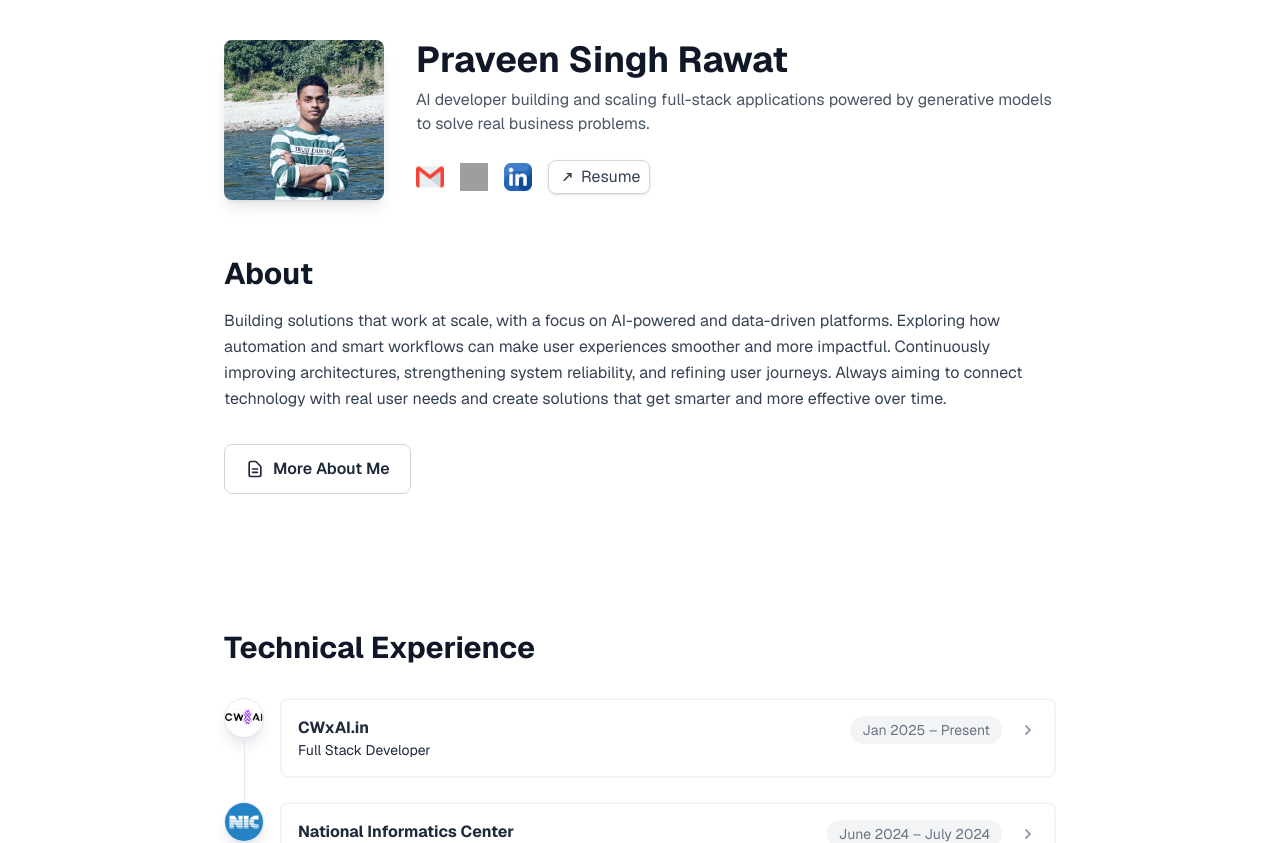
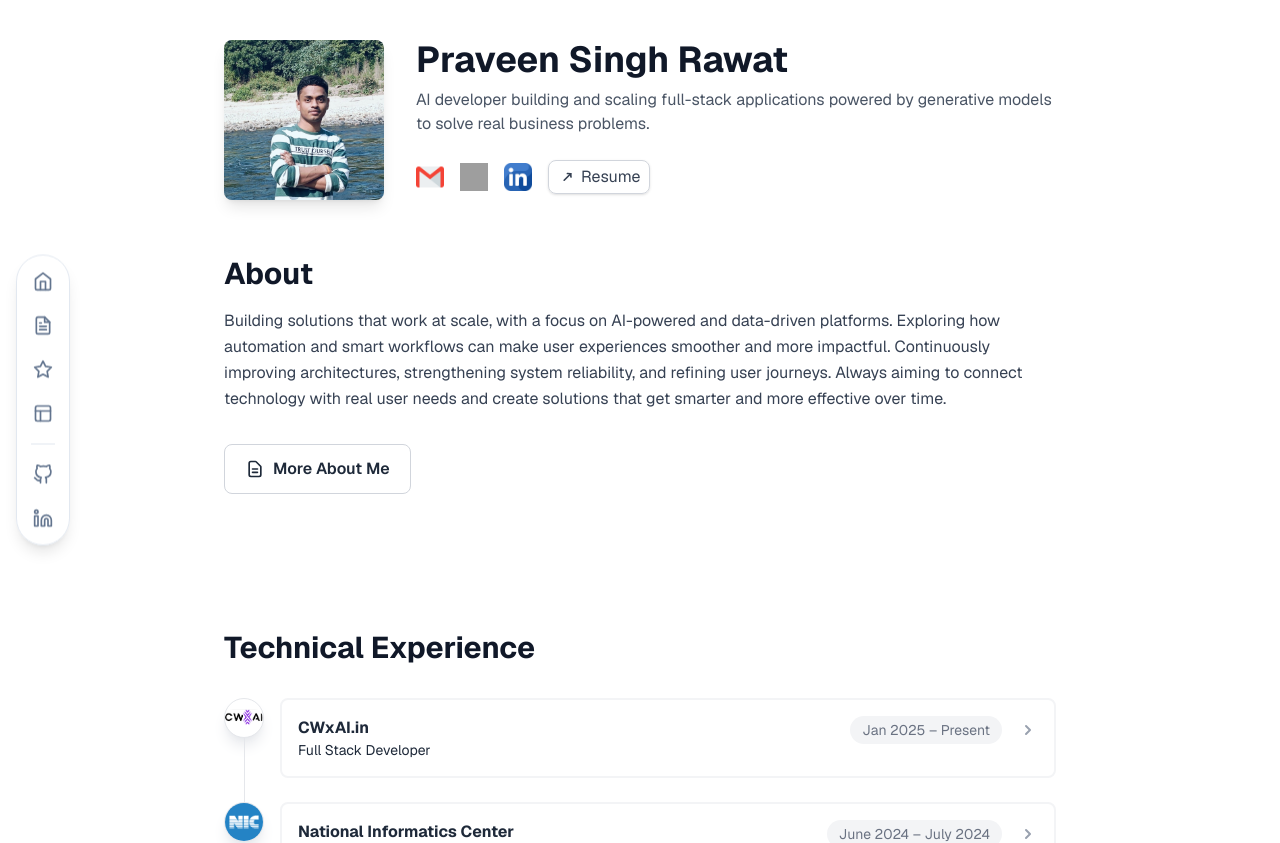
Before and after one commit to psrwt/portfolio, a Next.js app: page / in a window 1280 px wide. Shown: the top 843 px of the page. Built offline with nearby package versions, Linux system fonts and the light colour scheme; grey boxes are pictures that could not be loaded.

Commit message:
navigation toot-tip

```diff
--- a/src/app/globals.css
+++ b/src/app/globals.css
@@ -23,6 +23,10 @@ body {
   background: var(--background);
   color: var(--foreground);
   font-family: Arial, Helvetica, sans-serif;
+}
+
+html {
+  scroll-behavior: smooth; /* <--- ADD THIS LINE */
 }
 
 @keyframes fade-in-up {
--- a/src/app/page.tsx
+++ b/src/app/page.tsx
@@ -1,4 +1,5 @@
 "use client";
+import { FloatingNav } from "@/components/FloatingNav";
 import Hero from "@/components/Hero";
 import Projects from "@/components/Projects";
 import TechnicalExperience from "@/components/TechnicalExperience";
@@ -8,19 +9,34 @@ import { motion } from "framer-motion"
 export default function Home() {
   return (
     <main className="min-h-screen bg-white flex justify-center">
+
+      <div className="hidden sm:block">
+        <FloatingNav />
+      </div>
+
       <motion.div
         initial={{ opacity: 0, y: 50, filter: "blur(5px)" }}   // to control the blur density
         animate={{ opacity: 1, y: 0, filter: "blur(0px)" }}
         transition={{ duration: 1, ease: "easeOut" }}
         style={{ opacity: 0 }}
       >
-        <Hero />
 
-        <TechnicalExperience />
+        <section id="home" >
+          <Hero />
+        </section>
 
-        <TechStack />
+        <section id="experience">
+          <TechnicalExperience />
+        </section>
 
-        <Projects />
+        <section id="skills">
+          <TechStack />
+        </section>
+
+        <section id="projects">
+          <Projects />
+        </section>
+
       </motion.div>
     </main>
   );
--- /dev/null
+++ b/src/components/FloatingNav.tsx
@@ -0,0 +1,123 @@
+'use client';
+
+import React, { useState, useRef } from 'react'; // Import useRef
+import { motion, AnimatePresence } from 'framer-motion';
+import Link from 'next/link';
+
+// --- Icon Components (Declared First) ---
+const HomeIcon = () => (
+  <svg width="20" height="20" viewBox="0 0 24 24" fill="none" stroke="currentColor" strokeWidth="2" strokeLinecap="round" strokeLinejoin="round"><path d="m3 9 9-7 9 7v11a2 2 0 0 1-2 2H5a2 2 0 0 1-2-2z"></path><polyline points="9 22 9 12 15 12 15 22"></polyline></svg>
+);
+const ExperienceIcon = () => (
+  <svg width="20" height="20" viewBox="0 0 24 24" fill="none" stroke="currentColor" strokeWidth="2" strokeLinecap="round" strokeLinejoin="round"><path d="M14 2H6a2 2 0 0 0-2 2v16a2 2 0 0 0 2 2h12a2 2 0 0 0 2-2V8z"></path><polyline points="14 2 14 8 20 8"></polyline><line x1="16" y1="13" x2="8" y2="13"></line><line x1="16" y1="17" x2="8" y2="17"></line><polyline points="10 9 9 9 8 9"></polyline></svg>
+);
+const SkillsIcon = () => (
+  <svg width="20" height="20" viewBox="0 0 24 24" fill="none" stroke="currentColor" strokeWidth="2" strokeLinecap="round" strokeLinejoin="round"><polygon points="12 2 15.09 8.26 22 9.27 17 14.14 18.18 21.02 12 17.77 5.82 21.02 7 14.14 2 9.27 8.91 8.26 12 2"></polygon></svg>
+);
+const ProjectsIcon = () => (
+    <svg width="20" height="20" viewBox="0 0 24 24" fill="none" stroke="currentColor" strokeWidth="2" strokeLinecap="round" strokeLinejoin="round"><rect x="3" y="3" width="18" height="18" rx="2" ry="2"></rect><line x1="3" y1="9" x2="21" y2="9"></line><line x1="9" y1="21" x2="9" y2="9"></line></svg>
+);
+const GitHubIcon = () => (
+  <svg width="20" height="20" viewBox="0 0 24 24" fill="none" stroke="currentColor" strokeWidth="2" strokeLinecap="round" strokeLinejoin="round"><path d="M9 19c-5 1.5-5-2.5-7-3m14 6v-3.87a3.37 3.37 0 0 0-.94-2.61c3.14-.35 6.44-1.54 6.44-7A5.44 5.44 0 0 0 20 4.77 5.07 5.07 0 0 0 19.91 1S18.73.65 16 2.48a13.38 13.38 0 0 0-7 0C6.27.65 5.09 1 5.09 1A5.07 5.07 0 0 0 5 4.77a5.44 5.44 0 0 0-1.5 3.78c0 5.42 3.3 6.61 6.44 7A3.37 3.37 0 0 0 9 18.13V22"></path></svg>
+);
+const LinkedInIcon = () => (
+  <svg width="20" height="20" viewBox="0 0 24 24" fill="none" stroke="currentColor" strokeWidth="2" strokeLinecap="round" strokeLinejoin="round"><path d="M16 8a6 6 0 0 1 6 6v7h-4v-7a2 2 0 0 0-2-2 2 2 0 0 0-2 2v7h-4v-7a6 6 0 0 1 6-6z"></path><rect x="2" y="9" width="4" height="12"></rect><circle cx="4" cy="4" r="2"></circle></svg>
+);
+
+// --- Type Definitions ---
+type NavItem = {
+  id: string;
+  name: string;
+  href: string;
+  icon: JSX.Element;
+  external?: boolean;
+  type?: never;
+};
+type NavDivider = {
+  type: 'divider';
+  id?: never;
+  name?: never;
+};
+
+// --- Navigation Data ---
+const navItems: (NavItem | NavDivider)[] = [
+  { id: 'home', name: 'Home', href: '#home', icon: <HomeIcon /> },
+  { id: 'experience', name: 'Experience', href: '#experience', icon: <ExperienceIcon /> },
+  { id: 'skills', name: 'Skills', href: '#skills', icon: <SkillsIcon /> },
+  { id: 'projects', name: 'Projects', href: '#projects', icon: <ProjectsIcon /> },
+  { type: 'divider' },
+  { id: 'github', name: 'GitHub', href: 'https://github.com/PraveenSRawatGithub', icon: <GitHubIcon />, external: true },
+  // CORRECTED: The name is now 'LinkedIn'
+  { id: 'linkedin', name: 'LinkedIn', href: 'https://linkedin.com/in/praveensinghrawat', icon: <LinkedInIcon />, external: true },
+];
+
+// --- Main Component ---
+export function FloatingNav({ activeId }: { activeId: string }) {
+  // Store the top position in state along with the ID
+  const [hoveredItem, setHoveredItem] = useState<{ id: string; top: number } | null>(null);
+  const navRef = useRef<HTMLDivElement>(null); // Ref for the main nav container
+
+  return (
+    <nav
+      className="fixed top-1/2 left-4 -translate-y-1/2 z-50"
+      onMouseLeave={() => setHoveredItem(null)}
+    >
+      <AnimatePresence>
+        {hoveredItem && (
+          <motion.div
+            layoutId="tooltip"
+            initial={{ opacity: 0, x: -10 }}
+            animate={{ opacity: 1, x: 0 }}
+            exit={{ opacity: 0, x: -10 }}
+            transition={{ duration: 0.2 }}
+            className="absolute left-full ml-4 px-3 py-1.5 bg-slate-800 text-white text-sm font-semibold rounded-md shadow-lg whitespace-nowrap"
+            // Use the stored `top` value for perfect positioning
+            style={{ top: hoveredItem.top, transform: 'translateY(8px)' }}
+          >
+            {navItems.find(item => item.id === hoveredItem.id)?.name}
+          </motion.div>
+        )}
+      </AnimatePresence>
+
+      <div
+        ref={navRef} // Attach ref to the container
+        className="flex flex-col items-center gap-2 p-2 bg-white/70 backdrop-blur-md border border-slate-200 rounded-full shadow-lg"
+      >
+        {navItems.map((item, index) =>
+          item.type === 'divider' ? (
+            <div key={`divider-${index}`} className="w-6 h-px bg-slate-200 my-1" />
+          ) : (
+            <Link
+              key={item.id}
+              href={item.href}
+              target={item.external ? '_blank' : undefined}
+              rel={item.external ? 'noopener noreferrer' : undefined}
+              onMouseEnter={(e) => {
+                // Get the actual position of the hovered link
+                const linkElement = e.currentTarget as HTMLAnchorElement;
+                const top = linkElement.offsetTop;
+                setHoveredItem({ id: item.id, top: top });
+              }}
+              aria-label={item.name}
+              className="relative w-9 h-9 flex items-center justify-center rounded-full cursor-pointer focus:outline-none"
+            >
+              {activeId === item.id && (
+                <motion.div
+                  layoutId="active-indicator"
+                  className="absolute inset-0 bg-slate-100 rounded-full z-0"
+                  transition={{ type: 'spring', stiffness: 350, damping: 30 }}
+                />
+              )}
+
+              <span className={`relative z-10 transition-colors duration-200 ${
+                activeId === item.id ? 'text-slate-900' : 'text-slate-500 hover:text-slate-900'
+              }`}>
+                {item.icon}
+              </span>
+            </Link>
+          )
+        )}
+      </div>
+    </nav>
+  );
+}
```
